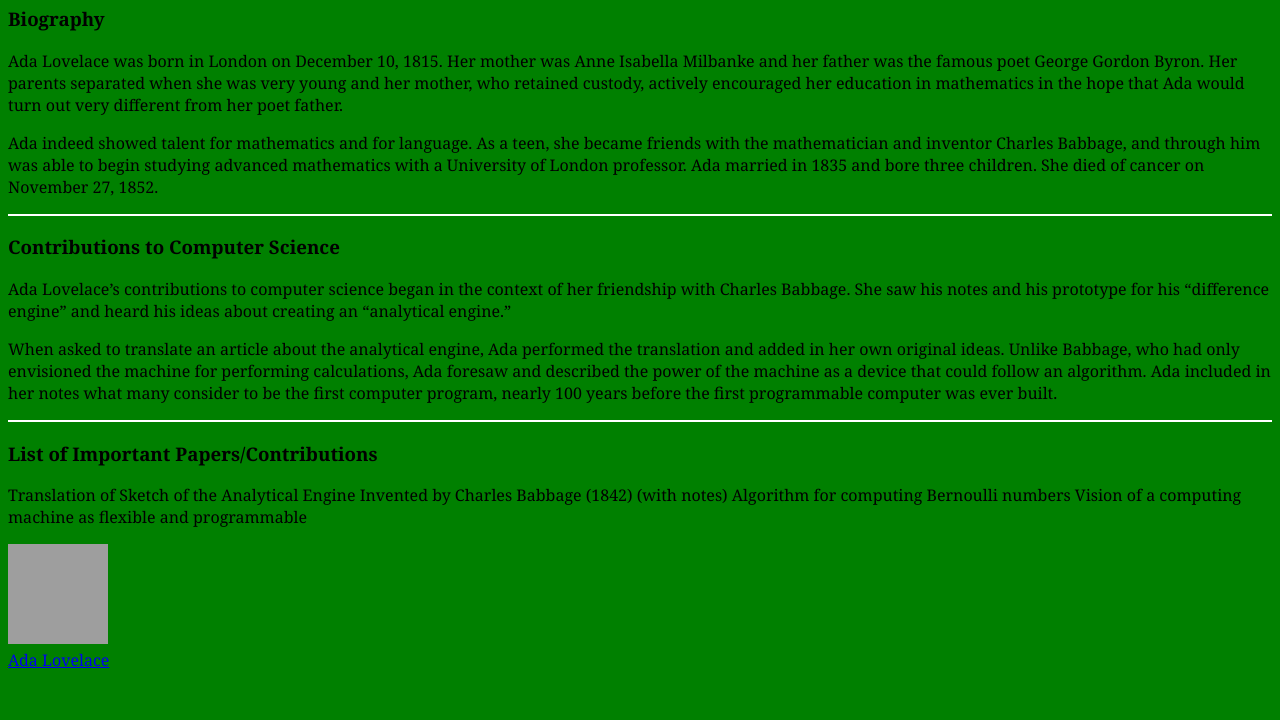
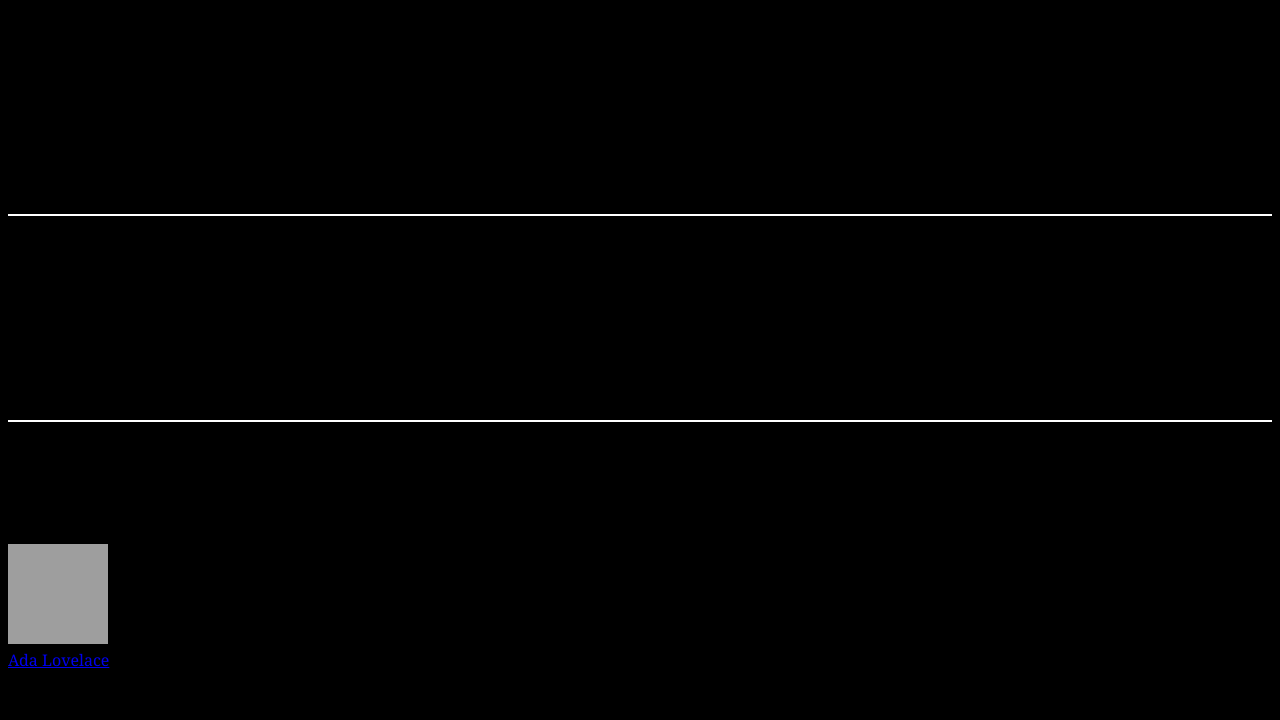
Before and after one commit to davidcodescs-spec/Ada-Lovelace, a plain HTML site: page index.html in a window 1280 px wide. Shown: the part 80-800 px from the top of the page. Drawn offline with Linux system fonts and the light colour scheme; grey boxes are pictures that could not be loaded.

Commit message:
Update style.css

```diff
--- a/style.css
+++ b/style.css
@@ -1,5 +1,5 @@
 body {
-  background-color: Green;
+  background-color: Black;
   font-family: Georgia, serif;
 }
 .container {
```
